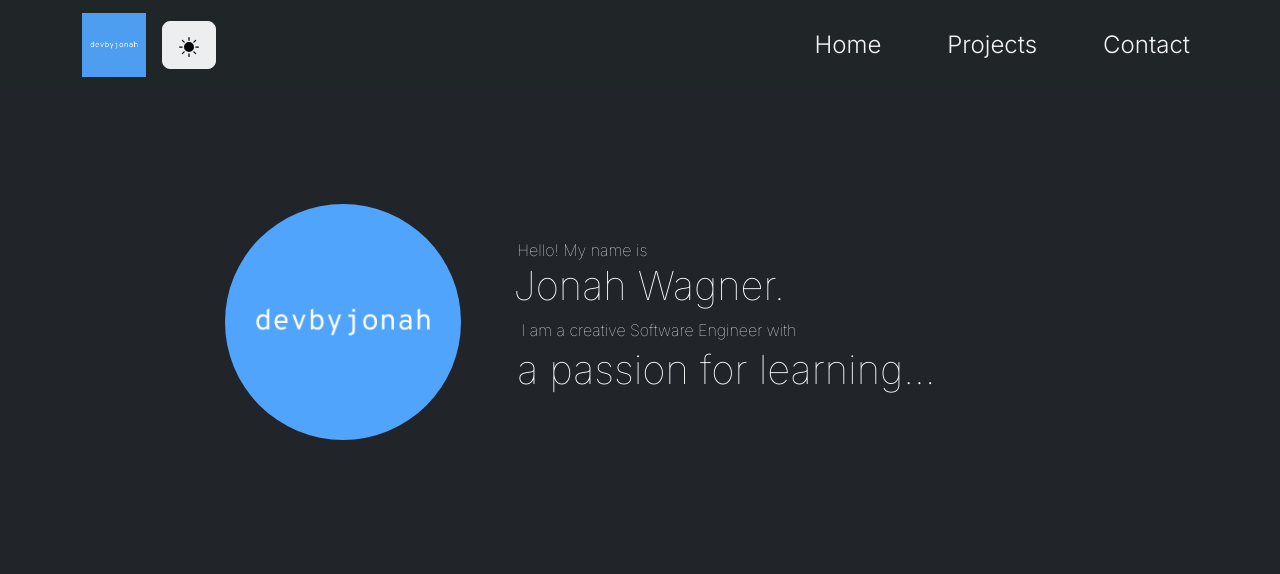
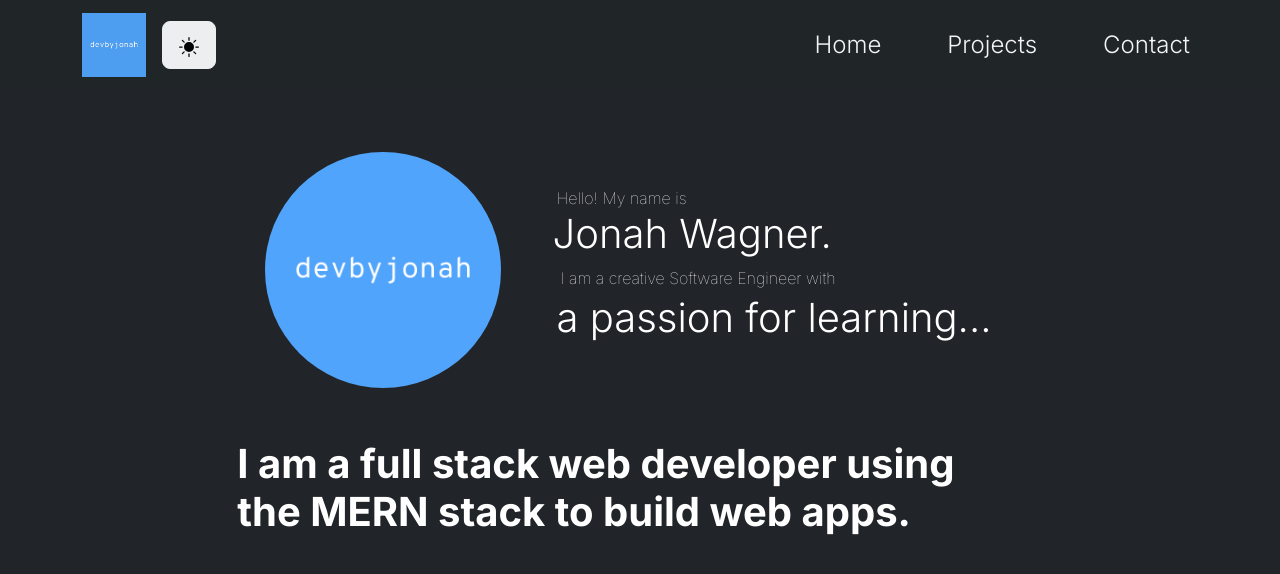
Before and after one commit to devbyjonah/old-portfolio, a Next.js app: page / in a window 1280 px wide. Shown: the top 574 px of the page. Built offline with nearby package versions, Linux system fonts and the light colour scheme.

Commit message:
cleaning up styling

```diff
--- a/components/Intro.js
+++ b/components/Intro.js
@@ -10,10 +10,7 @@ export default function Intro() {
 				<div className="row h-100 w-100">
 					<div className="col-2 d-none d-lg-block"></div>
 					<div className="col position-relative">
-						<div
-							className="position-absolute w-100 d-flex"
-							style={{ top: 100 + "px" }}
-						>
+						<div className="w-100 d-flex justify-content-center mt-5">
 							<div>
 								<Image
 									width={244}
@@ -23,20 +20,26 @@ export default function Intro() {
 									className="float-start rounded-circle p-1"
 								/>
 							</div>
-							<div className="mt-auto mb-auto ms-5">
+							<div className="mt-auto mb-auto ms-md-5">
 								<span className="fw-lighter p-1">
 									Hello! My name is
-									<h2 className="fs-1 fw-lighter">
+									<h2 className="fs-1 fw-light">
 										Jonah Wagner.
 									</h2>
 								</span>
 								<span className="fw-lighter p-1">
 									I am a creative Software Engineer with
 								</span>
-								<h2 className="fs-1 fw-lighter p-1">
+								<h2 className="fs-1 fw-light p-1">
 									a passion for learning...
 								</h2>
 							</div>
+						</div>
+						<div className="m-3 mt-5">
+							<h1 className="fw-bolder">
+								I am a full stack web developer using the MERN
+								stack to build web apps.
+							</h1>
 						</div>
 					</div>
 					<div className="col-2 d-none d-lg-block"></div>
```
